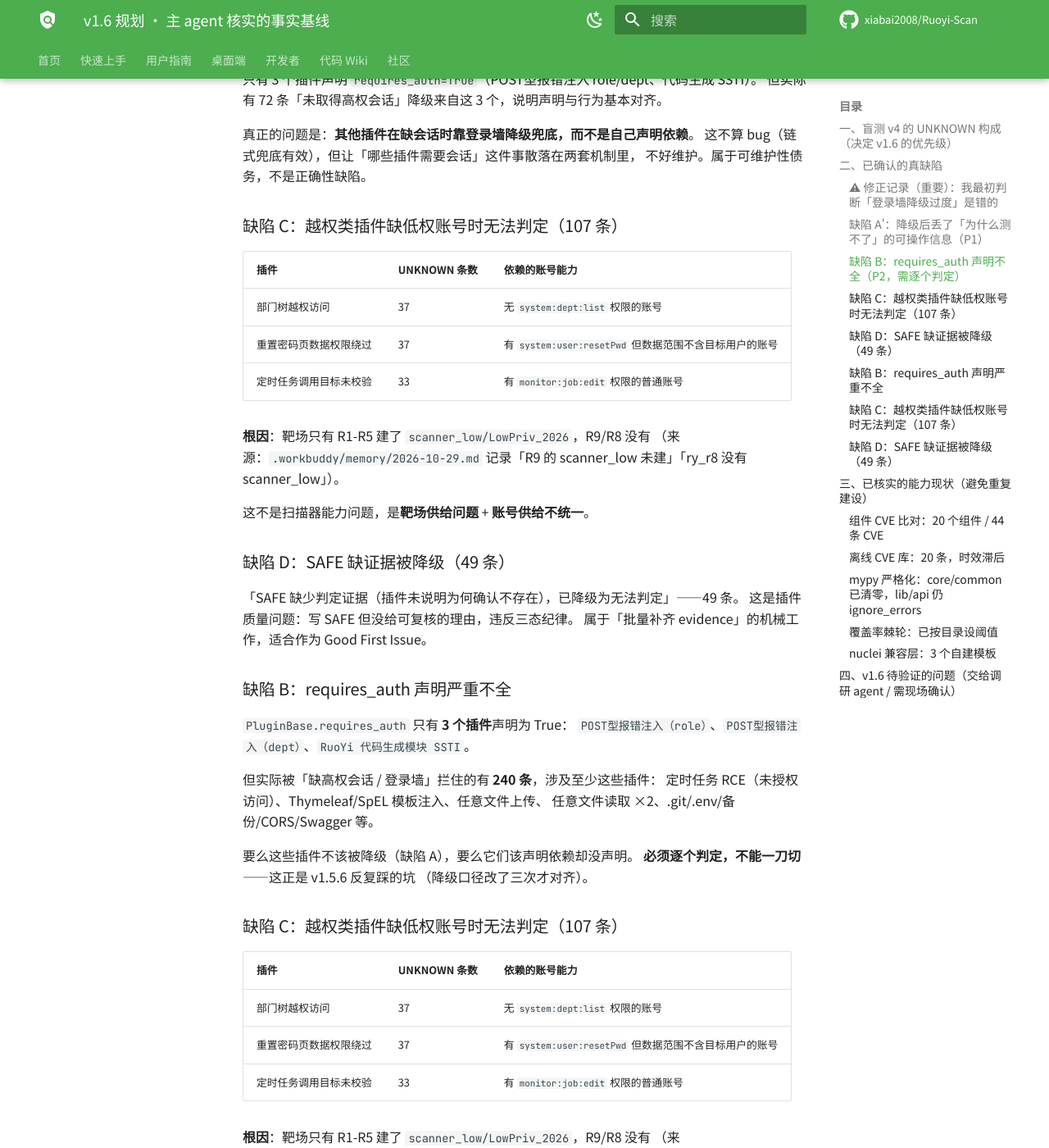
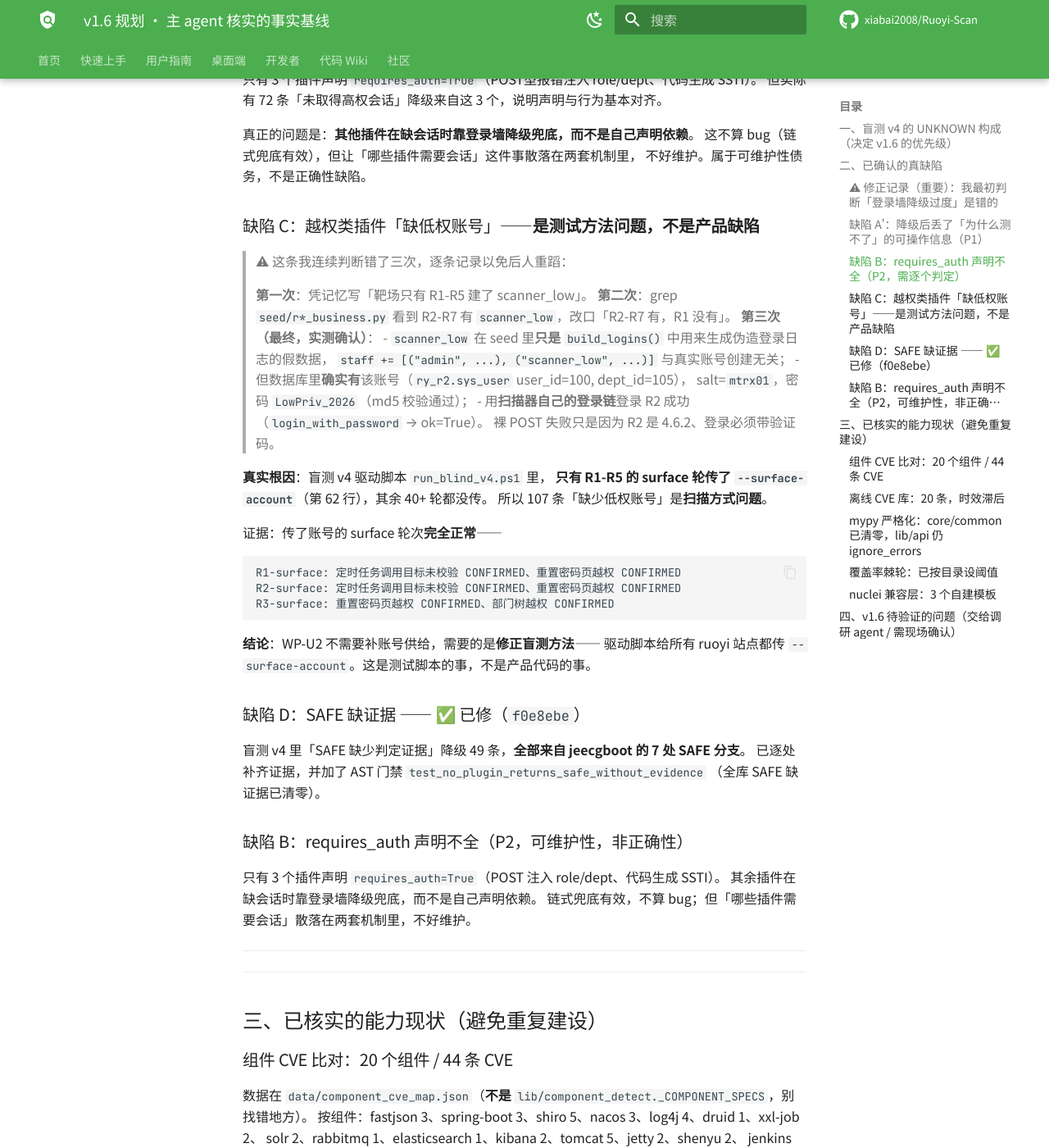
Before and after one commit to xiabai2008/ruoyi-scan, an MkDocs documentation site: the page built from docs/_plan_v1.6_facts.md, in a window 1280 px wide and 1400 px high, scrolled down 2245 px. Shown: the whole window at 82% size. Built offline with MkDocs 1.6.1 and Material for MkDocs 9.7.7, drawn with Linux system fonts in a browser that asks for light colours; comment, search, counter and statistics services are not loaded; some of the changed text lies outside the part shown.

Commit message:
docs(v1.6): 修正 WP-U2 结论——是测试方法问题，不是靶场缺陷
这条我连续判断错了三次，都在文档里留了记录：
1. 凭记忆写「靶场只有 R1-R5 建了 scanner_low」
2. grep seed 看到 R2-R7 有，改口「R2-R7 有，R1 没有」
3. 最终实测：seed 里的 scanner_low 只是 build_logins() 用来生成伪造登录日志的
   假数据，与真实账号无关；但数据库里**确实有**该账号（user_id=100, dept_id=105,
   salt=mtrx01, 密码 LowPriv_2026 md5 校验通过），且用扫描器自己的登录链能登录成功。
   裸 POST 失败只是因为 R2 是 4.6.2、登录必须带验证码。

真实根因：盲测 v4 驱动脚本只有 R1-R5 的 surface 轮传了 --surface-account，
其余 40+ 轮都没传。107 条「缺少低权账号」是扫描方式问题。

证据：传了账号的 surface 轮完全正常（R1/R2/R3-surface 各 2 条越权类 CONFIRMED）。
实测修复后 R2 从 3 条 UNKNOWN 变成 2 条 CONFIRMED。

改动：
- 文档修正结论 + 清理重复段落（多次追加编辑留下的）
- 盲测驱动脚本给所有 ruoyi 系站点的 anon 轮都传 --surface-account

顺带修 lab 的一个真缺陷（在 lab 仓库，此处不涉及）：my.ini 含中文路径时
mysqld 的 --defaults-file 会被截断成 C:\Users\HZR\Desktop\ 导致 MySQL 起不来，
表现为 lab.py up infra:mysql 静默失败、R1-R13 全部 502。

Co-Authored-By: Claude Haiku 5.5 <noreply@anthropic.com>

````diff
--- a/docs/_plan_v1.6_facts.md
+++ b/docs/_plan_v1.6_facts.md
@@ -91,56 +91,48 @@ R1（4.5.1 单机版，Shiro 全路径保护）实测：
 这不算 bug（链式兜底有效），但让「哪些插件需要会话」这件事散落在两套机制里，
 不好维护。属于可维护性债务，不是正确性缺陷。
 
-### 缺陷 C：越权类插件缺低权账号时无法判定（107 条）
+### 缺陷 C：越权类插件「缺低权账号」——**是测试方法问题，不是产品缺陷**
 
-| 插件 | UNKNOWN 条数 | 依赖的账号能力 |
-|---|---|---|
-| 部门树越权访问 | 37 | 无 `system:dept:list` 权限的账号 |
-| 重置密码页数据权限绕过 | 37 | 有 `system:user:resetPwd` 但数据范围不含目标用户的账号 |
-| 定时任务调用目标未校验 | 33 | 有 `monitor:job:edit` 权限的普通账号 |
+> ⚠ 这条我连续判断错了三次，逐条记录以免后人重蹈：
+>
+> **第一次**：凭记忆写「靶场只有 R1-R5 建了 scanner_low」。
+> **第二次**：grep `seed/r*_business.py` 看到 R2-R7 有 `scanner_low`，改口「R2-R7 有，R1 没有」。
+> **第三次（最终，实测确认）**：
+> - `scanner_low` 在 seed 里**只是** `build_logins()` 中用来生成伪造登录日志的假数据，
+>   `staff += [("admin", ...), ("scanner_low", ...)]` 与真实账号创建无关；
+> - 但数据库里**确实有**该账号（`ry_r2.sys_user` user_id=100, dept_id=105），
+>   salt=`mtrx01`，密码 `LowPriv_2026`（md5 校验通过）；
+> - 用**扫描器自己的登录链**登录 R2 成功（`login_with_password` → ok=True）。
+>   裸 POST 失败只是因为 R2 是 4.6.2、登录必须带验证码。
 
-**根因**：靶场只有 R1-R5 建了 `scanner_low/LowPriv_2026`，R9/R8 没有
-（来源：`.workbuddy/memory/2026-10-29.md` 记录「R9 的 scanner_low 未建」「ry_r8 没有 scanner_low」）。
+**真实根因**：盲测 v4 驱动脚本 `run_blind_v4.ps1` 里，
+**只有 R1-R5 的 surface 轮传了 `--surface-account`**（第 62 行），其余 40+ 轮都没传。
+所以 107 条「缺少低权账号」是**扫描方式问题**。
 
-这不是扫描器能力问题，是**靶场供给问题** + **账号供给不统一**。
+证据：传了账号的 surface 轮次**完全正常**——
 
-### 缺陷 D：SAFE 缺证据被降级（49 条）
+```
+R1-surface: 定时任务调用目标未校验 CONFIRMED、重置密码页越权 CONFIRMED
+R2-surface: 定时任务调用目标未校验 CONFIRMED、重置密码页越权 CONFIRMED
+R3-surface: 重置密码页越权 CONFIRMED、部门树越权 CONFIRMED
+```
 
-「SAFE 缺少判定证据（插件未说明为何确认不存在），已降级为无法判定」——49 条。
-这是插件质量问题：写 SAFE 但没给可复核的理由，违反三态纪律。
-属于「批量补齐 evidence」的机械工作，适合作为 Good First Issue。
+**结论**：WP-U2 不需要补账号供给，需要的是**修正盲测方法**——
+驱动脚本给所有 ruoyi 站点都传 `--surface-account`。这是测试脚本的事，不是产品代码的事。
 
-### 缺陷 B：requires_auth 声明严重不全
+### 缺陷 D：SAFE 缺证据 —— ✅ 已修（`f0e8ebe`）
 
-`PluginBase.requires_auth` 只有 **3 个插件**声明为 True：
-`POST型报错注入（role）`、`POST型报错注入（dept）`、`RuoYi 代码生成模块 SSTI`。
+盲测 v4 里「SAFE 缺少判定证据」降级 49 条，**全部来自 jeecgboot 的 7 处 SAFE 分支**。
+已逐处补齐证据，并加了 AST 门禁 `test_no_plugin_returns_safe_without_evidence`
+（全库 SAFE 缺证据已清零）。
 
-但实际被「缺高权会话 / 登录墙」拦住的有 **240 条**，涉及至少这些插件：
-定时任务 RCE（未授权访问）、Thymeleaf/SpEL 模板注入、任意文件上传、
-任意文件读取 ×2、.git/.env/备份/CORS/Swagger 等。
+### 缺陷 B：requires_auth 声明不全（P2，可维护性，非正确性）
 
-要么这些插件不该被降级（缺陷 A），要么它们该声明依赖却没声明。
-**必须逐个判定，不能一刀切**——这正是 v1.5.6 反复踩的坑
-（降级口径改了三次才对齐）。
+只有 3 个插件声明 `requires_auth=True`（POST 注入 role/dept、代码生成 SSTI）。
+其余插件在缺会话时靠登录墙降级兜底，而不是自己声明依赖。
+链式兜底有效，不算 bug；但「哪些插件需要会话」散落在两套机制里，不好维护。
 
-### 缺陷 C：越权类插件缺低权账号时无法判定（107 条）
-
-| 插件 | UNKNOWN 条数 | 依赖的账号能力 |
-|---|---|---|
-| 部门树越权访问 | 37 | 无 `system:dept:list` 权限的账号 |
-| 重置密码页数据权限绕过 | 37 | 有 `system:user:resetPwd` 但数据范围不含目标用户的账号 |
-| 定时任务调用目标未校验 | 33 | 有 `monitor:job:edit` 权限的普通账号 |
-
-**根因**：靶场只有 R1-R5 建了 `scanner_low/LowPriv_2026`，R9/R8 没有
-（来源：`.workbuddy/memory/2026-10-29.md` 记录「R9 的 scanner_low 未建」「ry_r8 没有 scanner_low」）。
-
-这不是扫描器能力问题，是**靶场供给问题** + **账号供给不统一**。
-
-### 缺陷 D：SAFE 缺证据被降级（49 条）
-
-「SAFE 缺少判定证据（插件未说明为何确认不存在），已降级为无法判定」——49 条。
-这是插件质量问题：写 SAFE 但没给可复核的理由，违反三态纪律。
-属于「批量补齐 evidence」的机械工作，适合作为 Good First Issue。
+---
 
 ---
 
````
Also changed, not shown: 3 other files.
